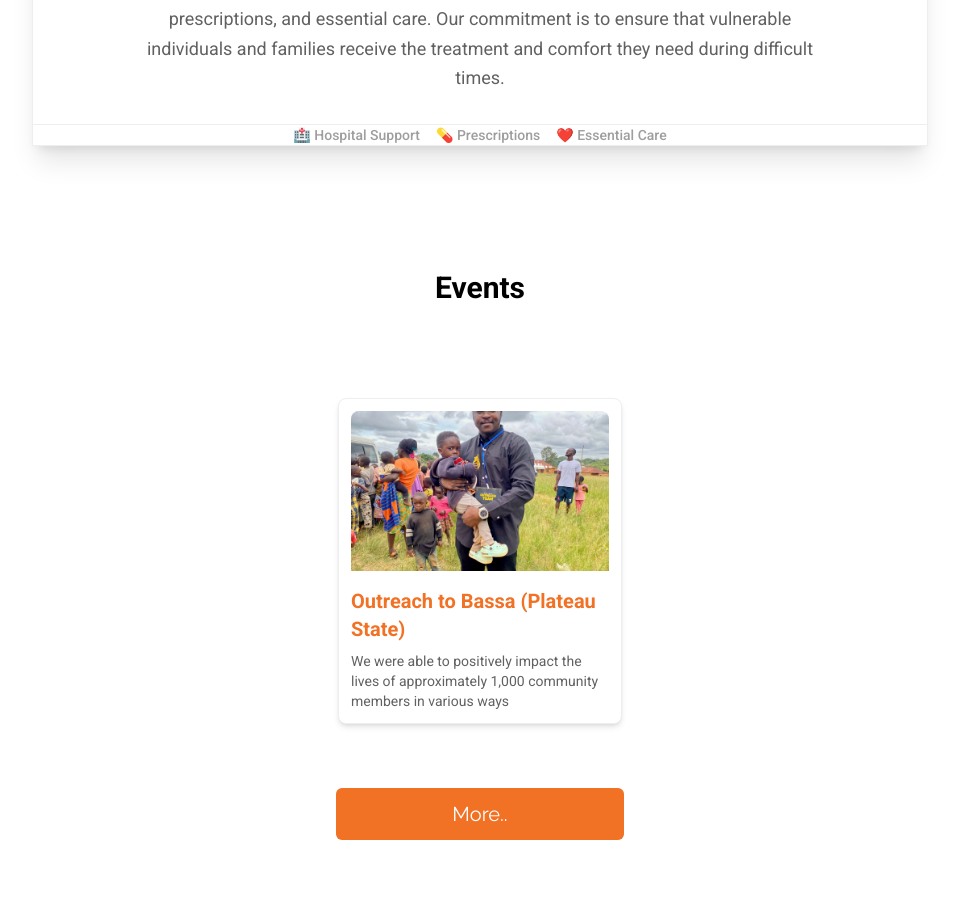
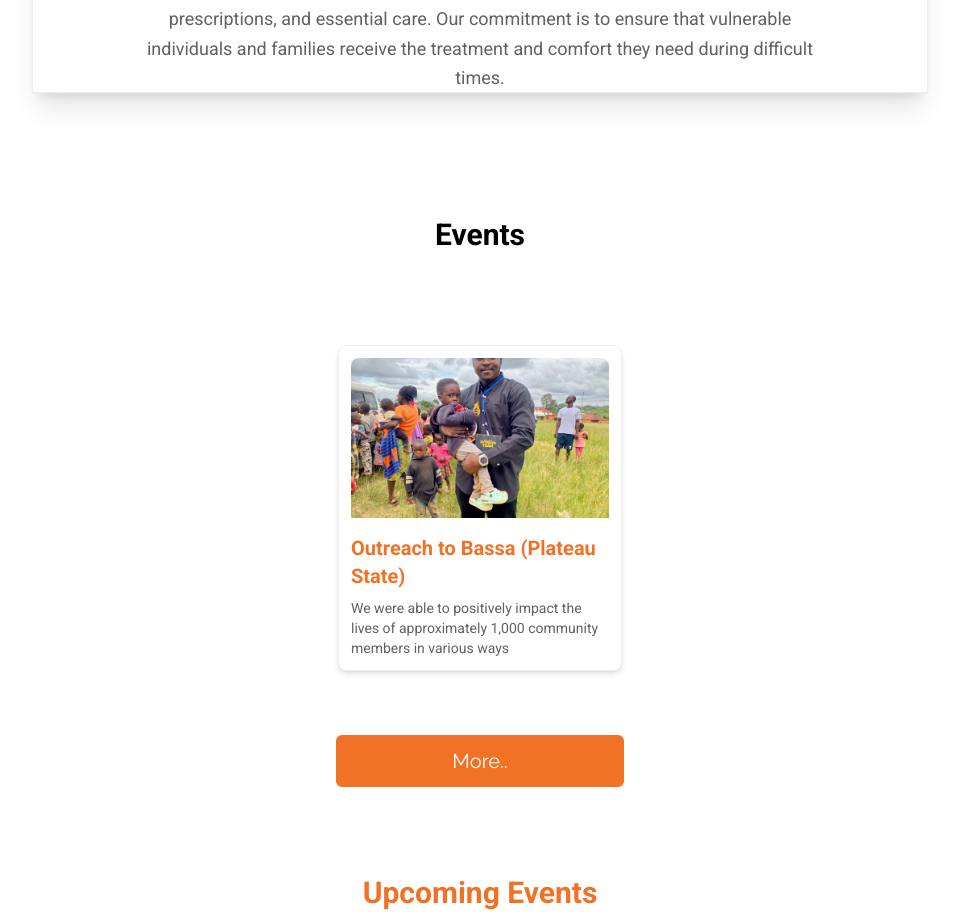
Before and after one commit to josephsamuel02/Restore, a React (Vite) app: page / in a window 1280 px wide. Shown: the part 1920-2841 px from the top of the page, without its empty margins (160-1119 px from the left). Built offline with nearby package versions, Linux system fonts and the light colour scheme; a web font is replaced by a local one.

Commit message:
feat: add new MedicalCare section component to the Home page.

```diff
--- a/src/pages/Home/MedicalCare.tsx
+++ b/src/pages/Home/MedicalCare.tsx
@@ -30,13 +30,7 @@ const MedicalCare = () => (
           times.
         </p>
 
-        <div className="mt-8 pt-8 border-t border-gray-100 flex flex-col md:flex-row items-center justify-center gap-4 text-sm font-medium text-gray-500">
-          <span className="flex items-center gap-2">🏥 Hospital Support</span>
-          <span className="hidden md:inline">•</span>
-          <span className="flex items-center gap-2">💊 Prescriptions</span>
-          <span className="hidden md:inline">•</span>
-          <span className="flex items-center gap-2">❤️ Essential Care</span>
-        </div>
+
       </motion.div>
     </div>
   </section>
```
